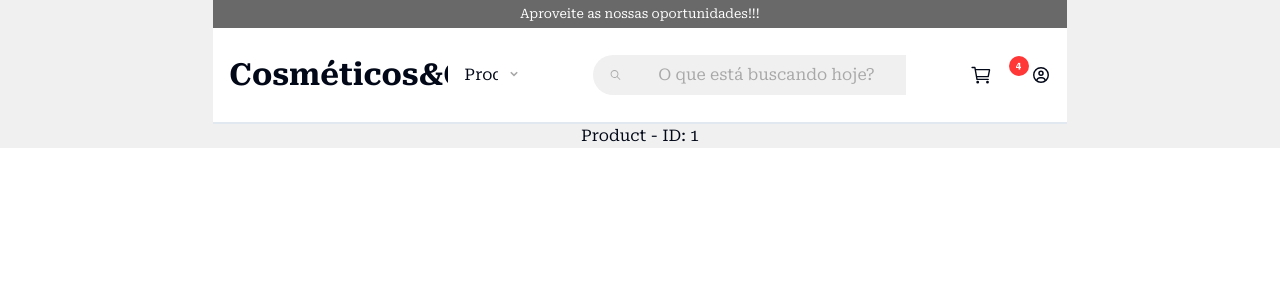
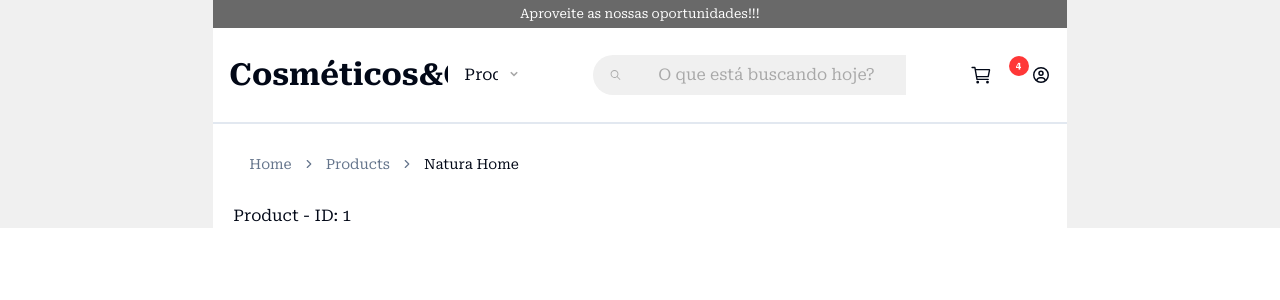
Before and after one commit to jnerydesigner/natura-challenge, a React (Vite) app in the folder frontend-natura/: page /product/1 in a window 1280 px wide. Shown: the top 300 px of the page. Built offline with nearby package versions, Linux system fonts and the light colour scheme.

Commit message:
Feat: adjust in breadCrumbs

```diff
--- a/frontend-natura/src/components/breadCrumbs.tsx
+++ b/frontend-natura/src/components/breadCrumbs.tsx
@@ -9,9 +9,13 @@ import {
 
 interface BreadCrumbsProps {
   page: string;
+  linkFather?: string;
 }
 
-export const BreadCrumbsNatura: React.FC<BreadCrumbsProps> = ({ page }) => {
+export const BreadCrumbsNatura: React.FC<BreadCrumbsProps> = ({
+  page,
+  linkFather,
+}) => {
   return (
     <Breadcrumb>
       <BreadcrumbList>
@@ -19,6 +23,16 @@ export const BreadCrumbsNatura: React.FC<BreadCrumbsProps> = ({ page }) => {
           <BreadcrumbLink href="/">Home</BreadcrumbLink>
         </BreadcrumbItem>
         <BreadcrumbSeparator />
+        {linkFather && (
+          <>
+            <BreadcrumbItem>
+              <BreadcrumbLink href={`/${linkFather}`}>
+                {linkFather.charAt(0).toUpperCase() + linkFather.slice(1)}
+              </BreadcrumbLink>
+            </BreadcrumbItem>
+            <BreadcrumbSeparator />
+          </>
+        )}
         <BreadcrumbItem>
           <BreadcrumbPage>{page}</BreadcrumbPage>
         </BreadcrumbItem>
--- a/frontend-natura/src/components/cardProductHome.tsx
+++ b/frontend-natura/src/components/cardProductHome.tsx
@@ -1,10 +1,12 @@
 import { useState } from "react";
 import { StarRating } from "./starRating";
+import { Link } from "react-router-dom";
 
 export const CardProductHome = () => {
   const [discountExists, setDiscountExists] = useState(true);
 
   return (
+    <Link to={`/product/1`}>
       <div className="w-[100%] h-[400px] relative flex justify-center items-center flex-col">
         <div className="w-[90%]">
           <img src="/images/product.jpg" alt="product" className="rounded-xl" />
@@ -29,5 +31,6 @@ export const CardProductHome = () => {
           )}
         </div>
       </div>
+    </Link>
   );
 };
--- a/frontend-natura/src/pages/product.tsx
+++ b/frontend-natura/src/pages/product.tsx
@@ -1,6 +1,7 @@
 import { useParams } from "react-router-dom";
 import { Header } from "../components/header";
 import { Promotions } from "../components/promotions";
+import { BreadCrumbsNatura } from "@/components/breadCrumbs";
 
 export default function Product() {
   const { id } = useParams();
@@ -8,7 +9,11 @@ export default function Product() {
     <>
       <Promotions />
       <Header />
-      <div>
+
+      <div className="w-8/12 bg-white px-[20px]">
+        <div className="h-[80px] flex justify-start items-center ml-4">
+          <BreadCrumbsNatura page="Natura Home" linkFather="products" />
+        </div>
         <h1>Product - ID: {id}</h1>
       </div>
     </>
```
Lines whose indentation alone changed are shown as unchanged.
